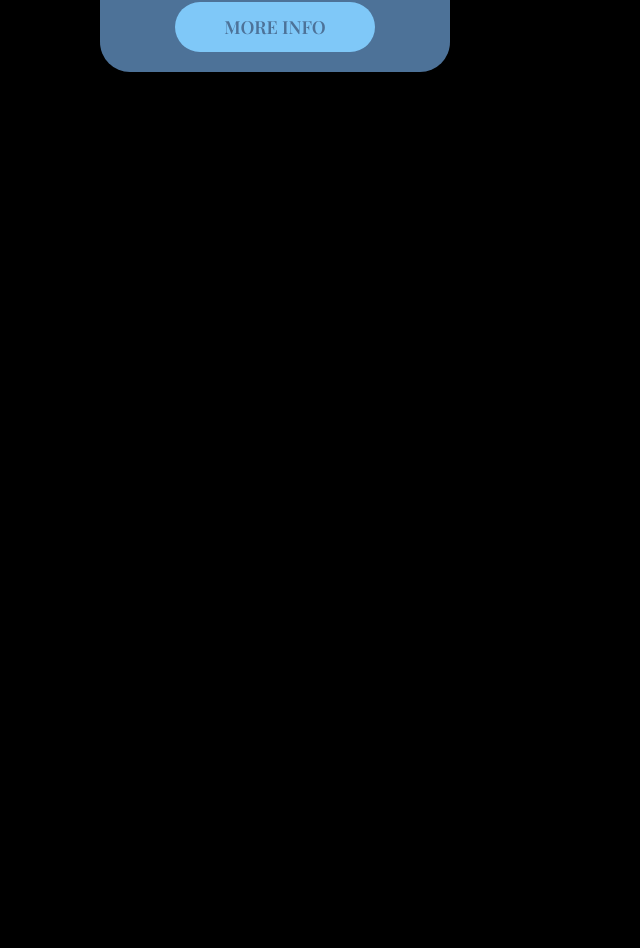
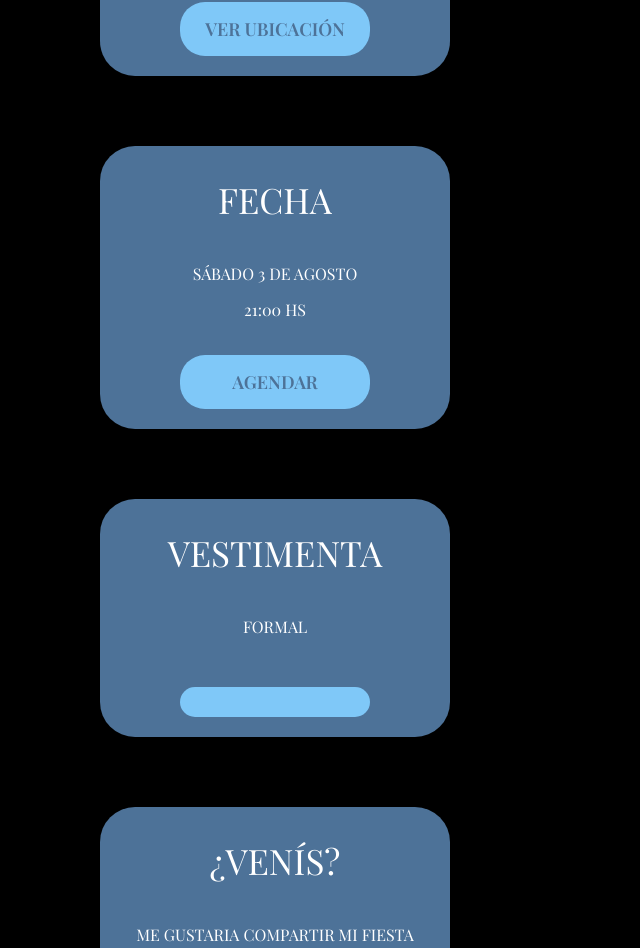
Before and after one commit to 15gio/micumplea-os, a React (Vite) app: page / in a window 1280 px wide. Shown: the part 970-1918 px from the top of the page, without its empty margins (0-640 px from the left). Before the commit the page ends 1042 px from the top, so only its background shows below. Built offline with nearby package versions, Linux system fonts and the light colour scheme; a web font is replaced by a local one.

Commit message:
cards pendientes agregadas

```diff
--- a/src/components/About/About.jsx
+++ b/src/components/About/About.jsx
@@ -10,6 +10,25 @@ const About = () => {
             title='lugar'
             description='Salon Madison.'
             subdescription='Av. Richieri 3649, Santo Tomé.'
+            buttonText="Ver ubicación"
+        />
+        <Card
+            title='Fecha'
+            description='Sábado 3 de agosto'
+            subdescription='21:00 hs'
+            buttonText="Agendar"
+        />
+        <Card
+            title='Vestimenta'
+            description='Formal'
+            subdescription=''
+            buttonText=''
+        />
+        <Card
+            title='¿Venís?'
+            description='Me  gustaria compartir mi fiesta con vos'
+            subdescription=''
+            buttonText="Confirmar asistencia"
         />
     </div>
   )
--- a/src/components/Card/Card.css
+++ b/src/components/Card/Card.css
@@ -3,16 +3,18 @@
     display: flex;
     flex-direction: column;
     align-items: center;
+    justify-content: center;
     background-color: var(--color-principal);
     width: 90%;
     max-width: 350px;
-    border-radius: 30px;
+    border-radius: 35px;
     padding: 20px;
 
     & h3, p, button{
         font-family: "Playfair Display", serif;
         text-transform: uppercase;
         font-weight: 200;
+        text-align: center;
 
     }
 
@@ -28,11 +30,10 @@
 
     & button{
         margin-top: 20px;
-        height: 50px;
-        width: 200px;
+        width: 190px;
         font-size: 18px;
         font-weight: 600;
-        padding: 8px;
+        padding: 15px 5px;
         color: var(--color-principal);
         background-color: var(--color-secundario);
         border: none;
--- a/src/components/Card/Card.jsx
+++ b/src/components/Card/Card.jsx
@@ -1,13 +1,13 @@
 import React from 'react'
 import './Card.css'
 
-const Card = ({title, description, subdescription}) => {
+const Card = ({title, description, subdescription, buttonText}) => {
   return (
     <div className='card-container'>
         <h3>{title}</h3>
         <p>{description}</p>
         <p>{subdescription}</p>
-        <button>more info</button>
+        <button>{buttonText}</button>
     </div>
   )
 }
```
